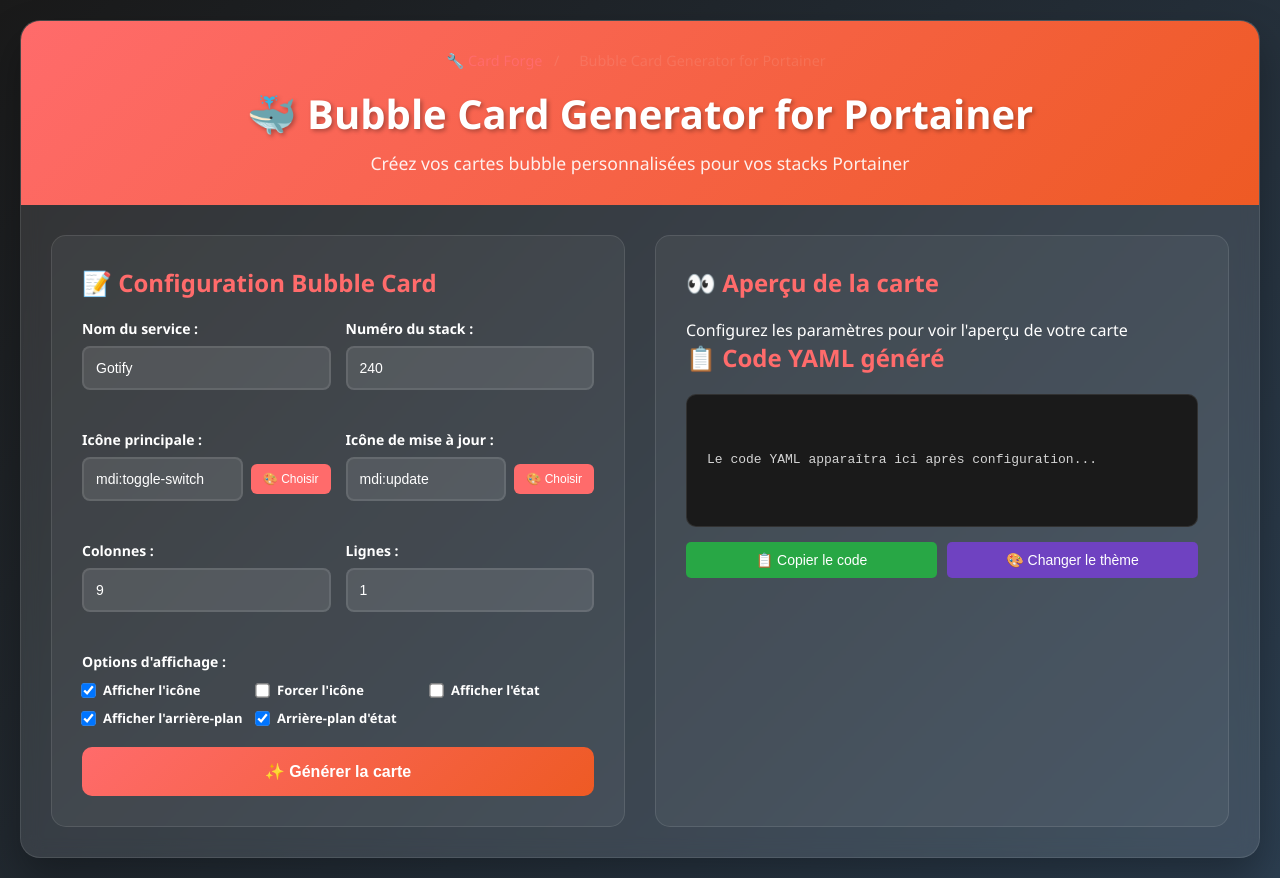
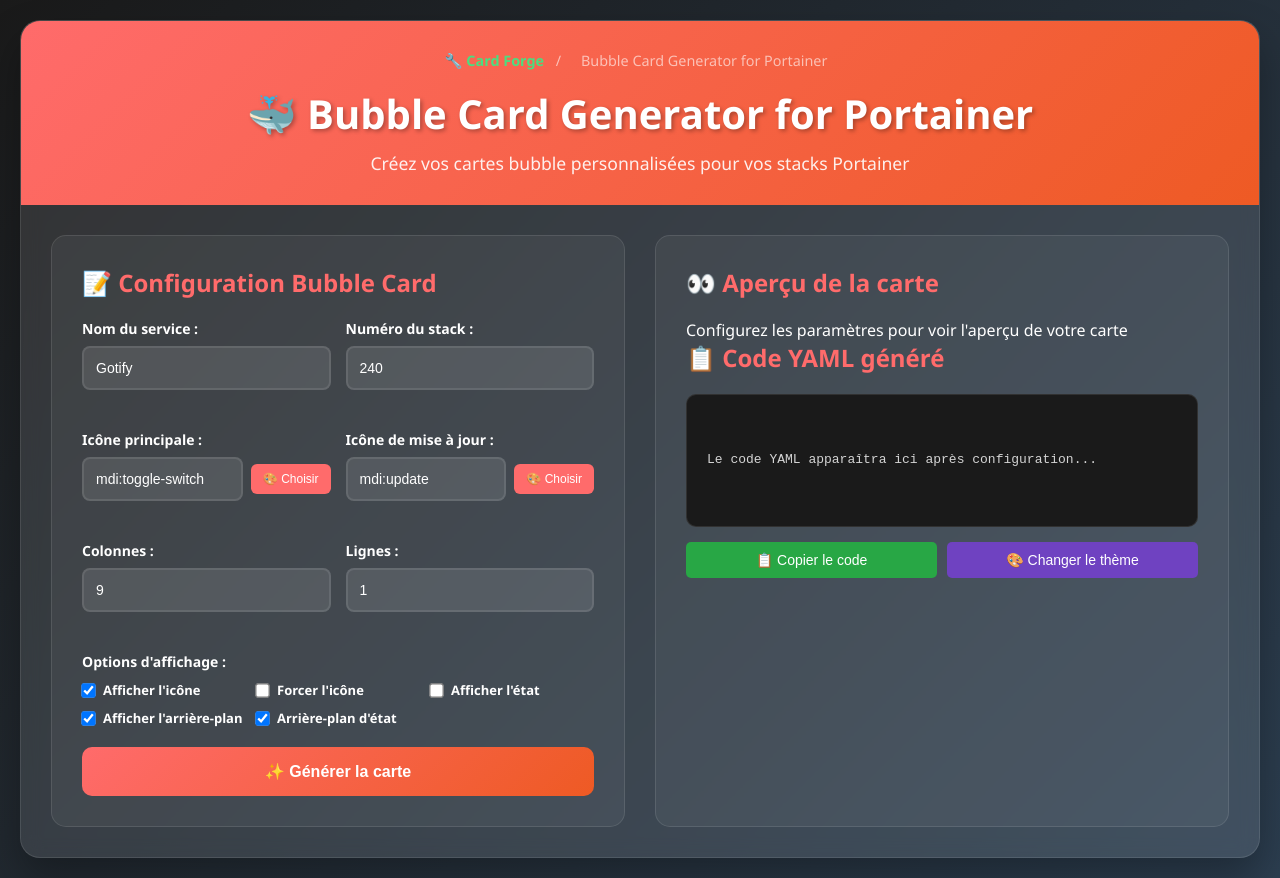
Before and after one commit to Kenny3231/card-forge, a plain HTML site: page generators/bubble-card/index.html in a window 1280 px wide. Drawn offline with Linux system fonts and the light colour scheme.

Commit message:
Update style.css

```diff
--- a/css/style.css
+++ b/css/style.css
@@ -514,26 +514,30 @@ body {
     color: #6c757d;
 }
 
-/* Breadcrumb */
+/* Breadcrumb - Amélioration de la visibilité */
 .breadcrumb {
     margin-bottom: 1rem;
     font-size: 0.9em;
-    color: var(--text-color);
+    color: rgba(255, 255, 255, 0.9);
+    font-weight: 500;
 }
 
 .breadcrumb a {
-    color: var(--primary-color);
+    color: #4ade80;
     text-decoration: none;
     transition: color 0.3s ease;
+    font-weight: 600;
 }
 
 .breadcrumb a:hover {
-    color: var(--secondary-color);
+    color: #22c55e;
+    text-shadow: 0 0 8px rgba(74, 222, 128, 0.4);
 }
 
 .breadcrumb span {
     margin: 0 0.5rem;
-    color: var(--border-color);
+    color: rgba(255, 255, 255, 0.6);
+    font-weight: 400;
 }
 @media (max-width: 768px) {
     .main-content {
```
